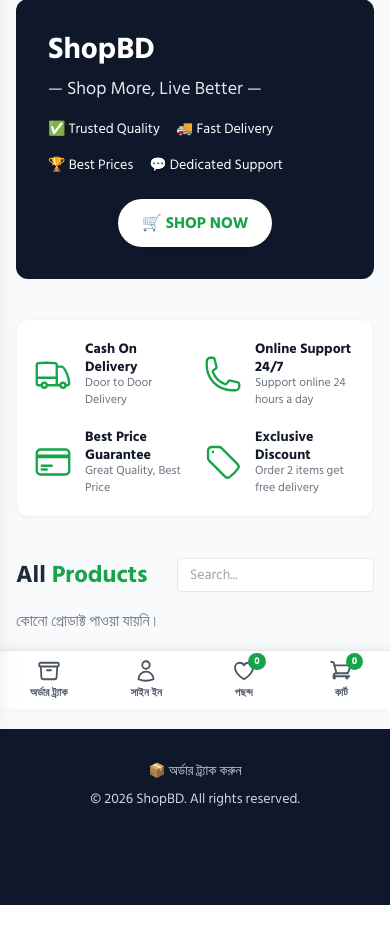
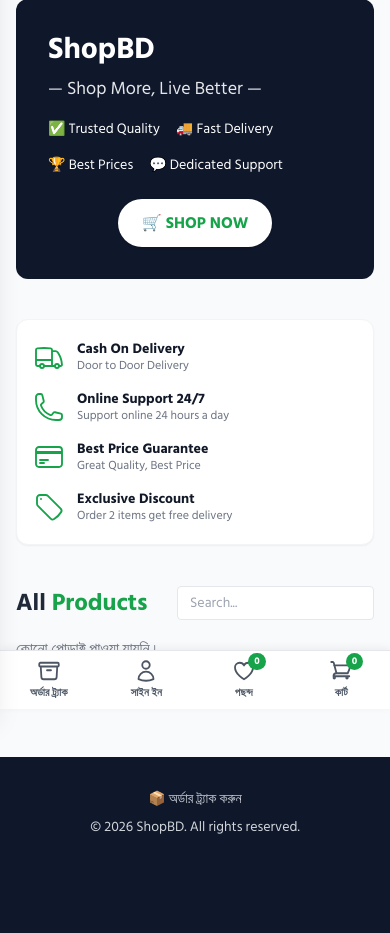
Before and after one commit to hafizurrmm/rafamarts, a Laravel app: page / in a window 390 px wide. Shown: the part 135-1068 px from the top of the page. Before the commit the page ends 1040 px from the top, so only its background shows below. Run offline with Laravel 12, Linux system fonts and the light colour scheme; data that the repository does not hold is empty; some libraries are stand-ins or nearby versions.

Commit message:
Feature strip: single column on mobile, 2rem icons
Co-Authored-By: Claude Sonnet 5.5 <noreply@anthropic.com>
Claude-Session: https://claude.ai/code/session_01QNqgCdSLPLgeTaecYFLcbG

```diff
--- a/resources/views/home/index.blade.php
+++ b/resources/views/home/index.blade.php
@@ -87,7 +87,7 @@
 
         {{-- ব্যানারের নিচের ফিচার স্ট্রিপ (Settings → স্টোর ব্র্যান্ডিং থেকে বদলানো যায়) --}}
         @if((bool) \App\Models\Setting::get('features_enabled', true))
-            <div class="mb-10 bg-white rounded-xl border border-gray-100 shadow-sm px-4 py-5 grid grid-cols-2 lg:grid-cols-4 gap-x-4 gap-y-5">
+            <div class="mb-10 bg-white rounded-xl border border-gray-100 shadow-sm px-4 py-5 grid grid-cols-1 sm:grid-cols-2 lg:grid-cols-4 gap-x-4 gap-y-4">
                 @foreach(\App\Models\Setting::featureItems() as $f)
                     <div class="flex items-center gap-3 min-w-0">
                         @include('home.partials.feature-icon', ['icon' => $f['icon'] ?? 'tag'])
--- a/resources/views/home/partials/feature-icon.blade.php
+++ b/resources/views/home/partials/feature-icon.blade.php
@@ -10,4 +10,4 @@ $paths = [
     'heart' => 'M21 8.25c0-2.485-2.099-4.5-4.688-4.5-1.935 0-3.597 1.126-4.312 2.733-.715-1.607-2.377-2.733-4.313-2.733C5.1 3.75 3 5.765 3 8.25c0 7.22 9 12 9 12s9-4.78 9-12z',
 ];
 @endphp
-<svg xmlns="http://www.w3.org/2000/svg" class="w-10 h-10 shrink-0 brand-text" fill="none" viewBox="0 0 24 24" stroke="currentColor" stroke-width="1.4" aria-hidden="true"><path stroke-linecap="round" stroke-linejoin="round" d="{{ $paths[$icon] ?? $paths['tag'] }}"/></svg>
+<svg xmlns="http://www.w3.org/2000/svg" class="w-8 h-8 md:w-10 md:h-10 shrink-0 brand-text" fill="none" viewBox="0 0 24 24" stroke="currentColor" stroke-width="1.4" aria-hidden="true"><path stroke-linecap="round" stroke-linejoin="round" d="{{ $paths[$icon] ?? $paths['tag'] }}"/></svg>
```
